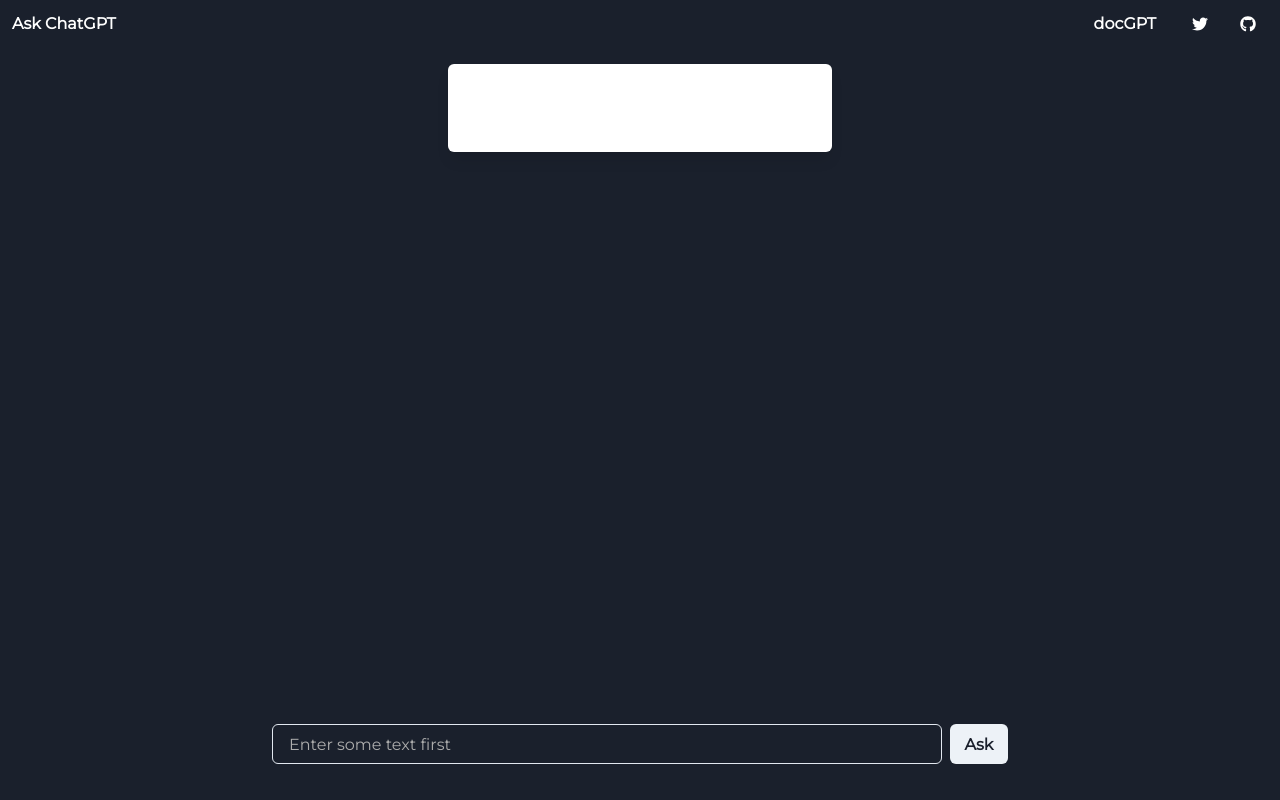
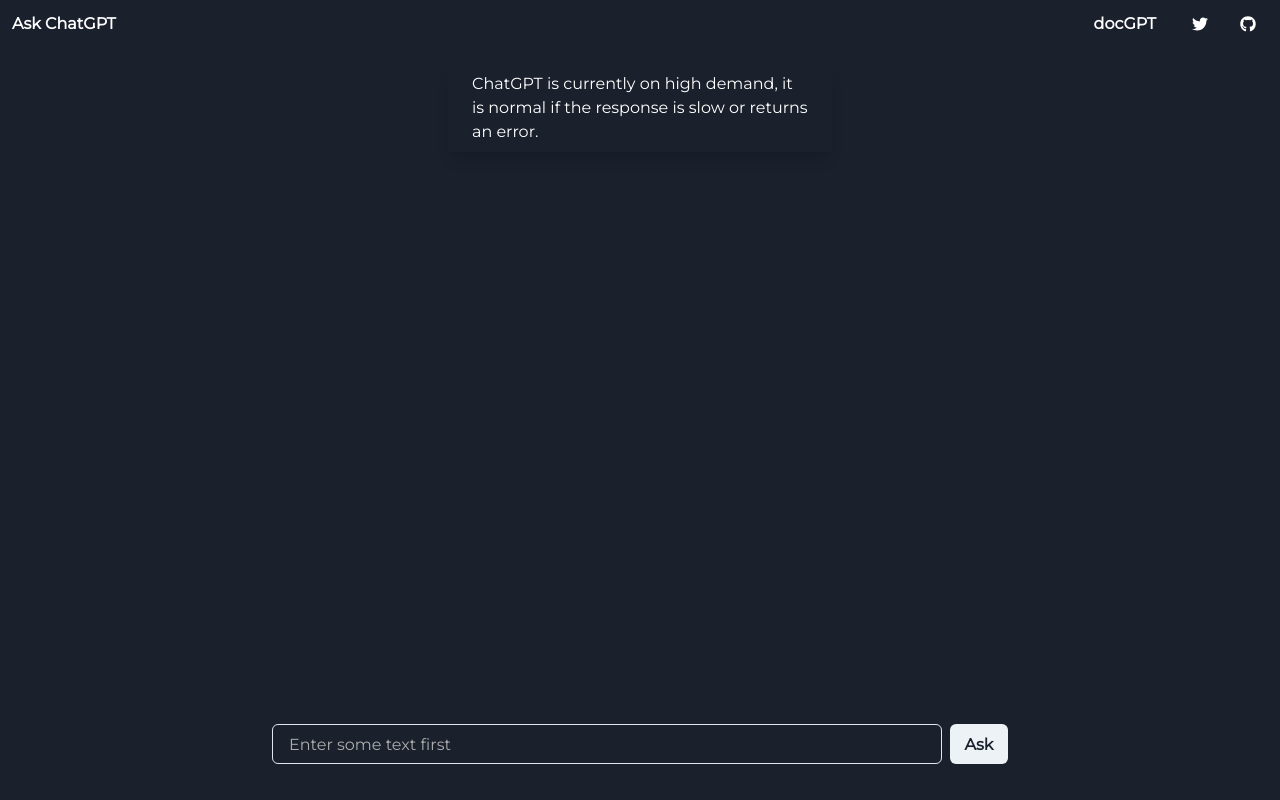
Before and after one commit to cesarhuret/AskGPT, a React (Create React App) app: page / in a window 1280 px wide. Built offline with nearby package versions, Linux system fonts and the light colour scheme.

Commit message:
Update Alert.tsx

```diff
--- a/src/Alert.tsx
+++ b/src/Alert.tsx
@@ -1,4 +1,4 @@
-import { AlertDialog, AlertDialogBody, AlertDialogCloseButton, AlertDialogContent, AlertDialogFooter, AlertDialogHeader, Button, useDisclosure, useFocusEffect } from "@chakra-ui/react"
+import { AlertDialog, AlertDialogBody, AlertDialogContent, useDisclosure } from "@chakra-ui/react"
 import * as React from "react"
 
 export const AlertPopup = () => {
@@ -14,12 +14,13 @@
           isOpen={isOpen}
           leastDestructiveRef={cancelRef}
           onClose={onClose}
-          colorScheme={'#1a202c'}
           autoFocus={false}
           size="sm"
         >
             <AlertDialogContent>
-                <AlertDialogBody>
+                <AlertDialogBody
+                    bgColor={'#1a202c'}
+                >
                     ChatGPT is currently on high demand, it is normal if the response is slow or returns an error.
                 </AlertDialogBody>
             </AlertDialogContent>
```
